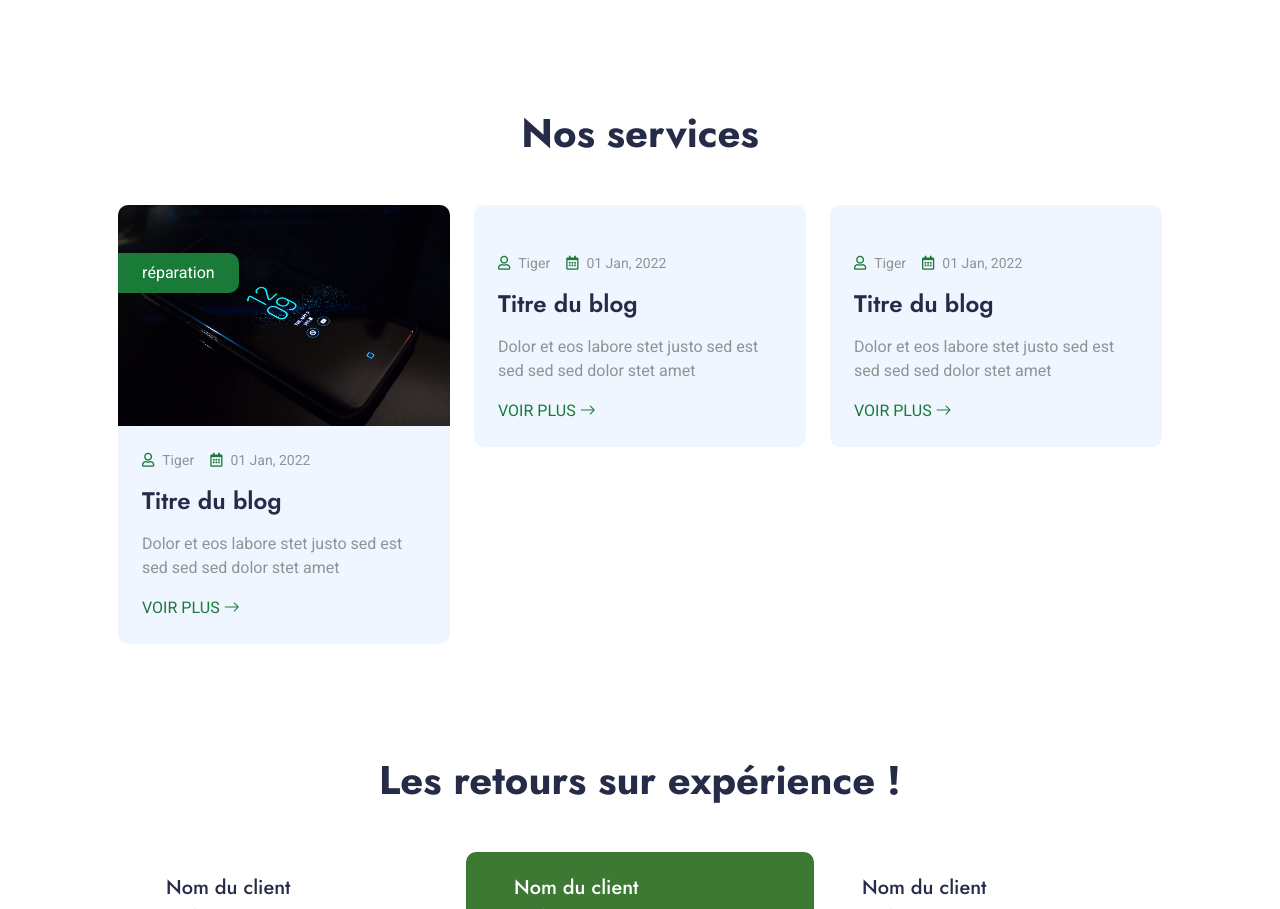
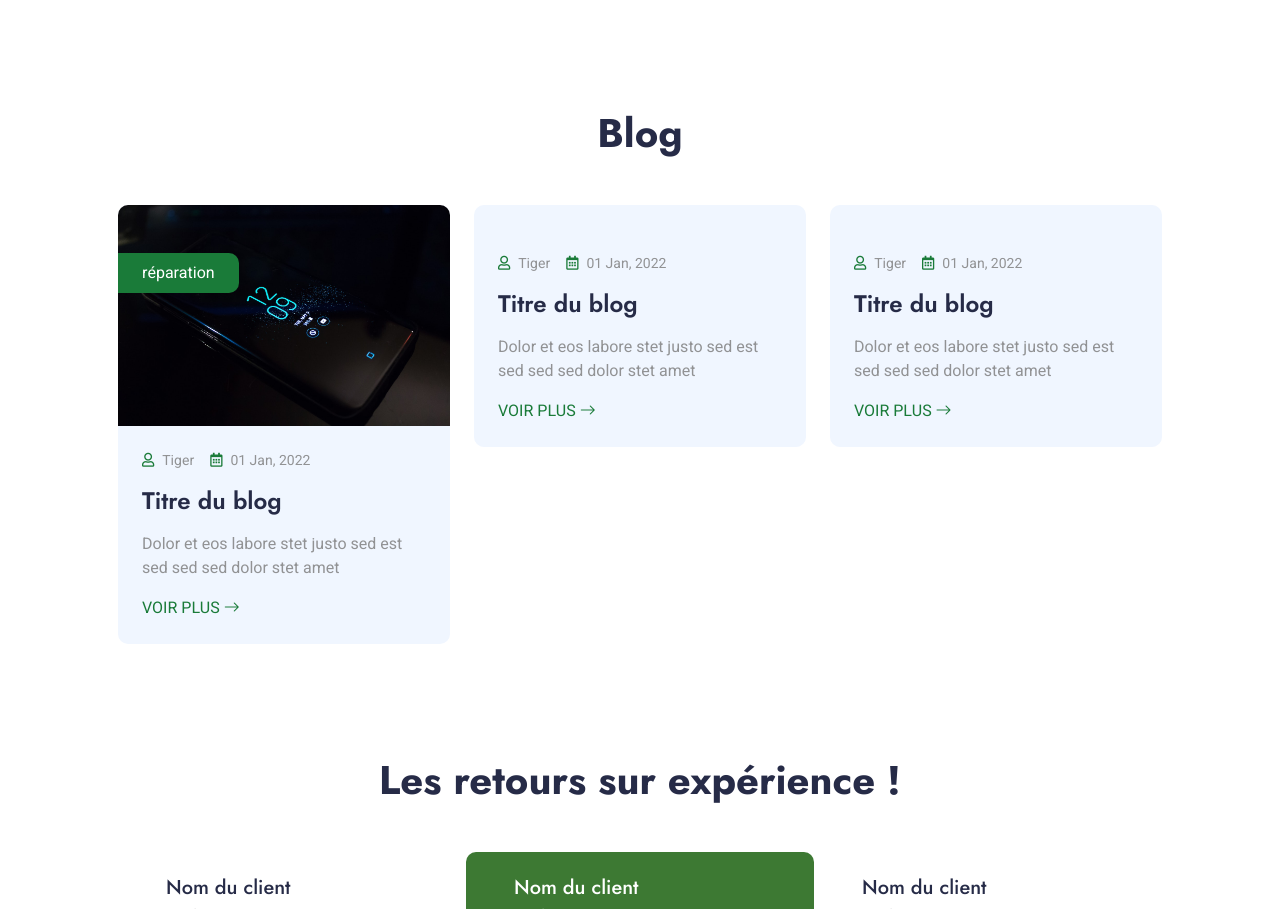
Before and after one commit to tiger-githubb/Hupe-showcase-website, a plain HTML site: page index.html in a window 1280 px wide. Shown: the part 4381-5290 px from the top of the page. Drawn offline with nearby package versions, Linux system fonts and the light colour scheme.

Commit message:
blog update

```diff
--- a/index.html
+++ b/index.html
@@ -372,7 +372,7 @@
         <div class="container-xxl py-2" id="blog">
             <div class="container py-5 px-lg-5">
                 <div class="text-center wow fadeInUp" data-wow-delay="0.1s">
-                    <h1 class="mb-5">Nos services</h1>
+                    <h1 class="mb-5">Blog</h1>
                 </div>
                 <div class="row g-4">
                     <div class="col-lg-4">
```
